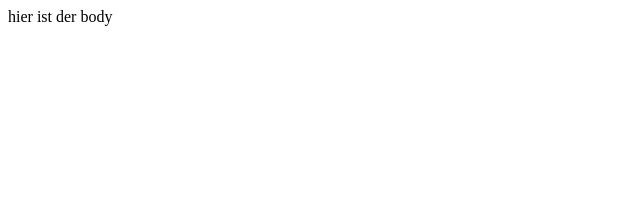
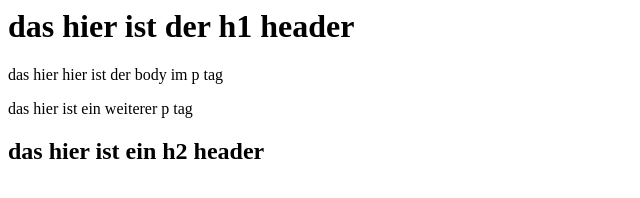
Before and after one commit to laraxyz/kurstagebuch, a plain HTML site: page index.html in a window 1280 px wide. Shown: the whole page, without its empty margins (0-640 px from the left). Drawn offline with Linux system fonts and the light colour scheme.

Commit message:
adding a style.css file

```diff
--- a/index.html
+++ b/index.html
@@ -1,6 +1,10 @@
 <html>
     <head>
-
+        <meta charset="utf-8">
+        <meta name="description" content="das ist eine beschreibung">
+        <meta name="keywords" content="das sind keywords">
+        <meta name="author" content="das ist der author">
+        <link rel="stylesheet" href="styles.css">
     <title>
         das hier steht im title
     </title>
@@ -10,7 +14,14 @@
 
 <body>
 
-hier ist der body
+    <h1>das hier ist der h1 header</h1>
+
+    <p>das hier hier ist der body im p tag</p>
+
+    <p>das hier ist ein weiterer p tag</p>
+
+    <h2>das hier ist ein h2 header</h2>
+
 
 </body>
 
```
Also changed, not shown: styles.css (added).
